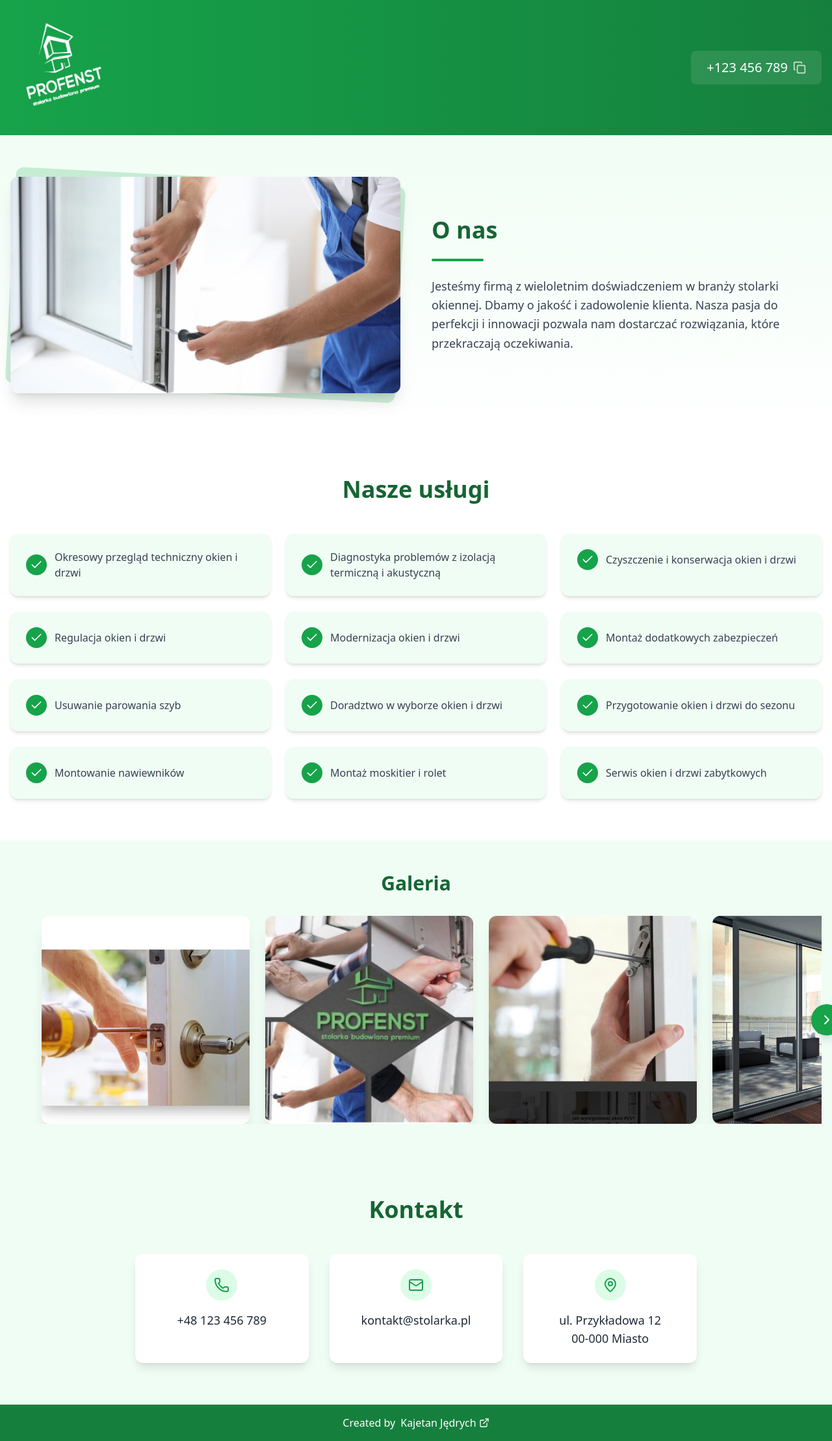
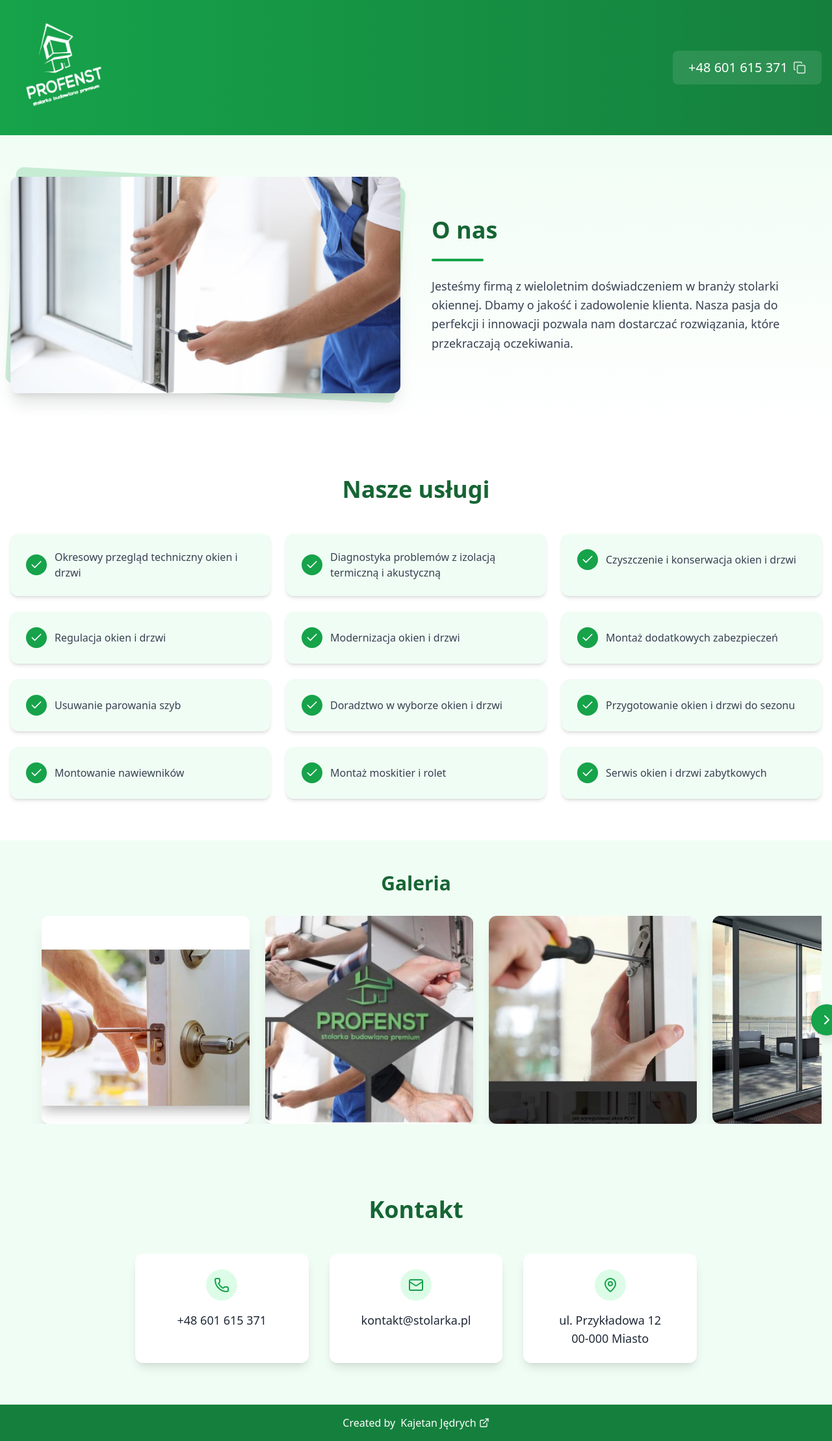
Before and after one commit to KajetanJedrych/profenst, a React (Create React App) app: page / in a window 1280 px wide. Shown: the whole page at 65% size. Built offline with nearby package versions, Linux system fonts and the light colour scheme.

Commit message:
contact info

```diff
--- a/src/components/Contact.js
+++ b/src/components/Contact.js
@@ -10,7 +10,7 @@ const Contact = () => (
           <div className="flex items-center justify-center w-12 h-12 bg-green-100 rounded-full mx-auto mb-4">
             <Phone className="w-6 h-6 text-green-600" />
           </div>
-          <p className="text-center text-lg font-medium">+48 123 456 789</p>
+          <p className="text-center text-lg font-medium">+48 601 615 371</p>
         </div>
         <div className="bg-white p-6 rounded-xl shadow-lg hover:shadow-xl transition-shadow duration-300">
           <div className="flex items-center justify-center w-12 h-12 bg-green-100 rounded-full mx-auto mb-4">
--- a/src/components/Footer.js
+++ b/src/components/Footer.js
@@ -7,7 +7,7 @@ const Footer = () => (
       <div className="flex justify-center items-center space-x-2 text-sm md:text-base">
         <span>Created by</span>
         <a
-          href="https://kajetanjedrych.pl"
+          href="https://www.jedrychk.com/"
           target="_blank"
           rel="noopener noreferrer"
           className="font-medium hover:text-green-300 transition-colors duration-200 flex items-center"
--- a/src/components/Header.js
+++ b/src/components/Header.js
@@ -6,7 +6,7 @@ const Header = () => {
   const [copied, setCopied] = useState(false);
 
   const handleCopy = () => {
-    navigator.clipboard.writeText("+123456789").then(() => {
+    navigator.clipboard.writeText("+48601615371").then(() => {
       setCopied(true);
       setTimeout(() => setCopied(false), 2000);
     });
@@ -27,7 +27,7 @@ const Header = () => {
             onClick={handleCopy}
             className="group flex items-center space-x-2 bg-white/10 hover:bg-white/20 px-6 py-3 rounded-lg transition-all duration-200"
           >
-            <span className="text-xl font-medium">+123 456 789</span>
+            <span className="text-xl font-medium">+48 601 615 371</span>
             {copied ? (
               <Check className="w-5 h-5 text-green-300" />
             ) : (
```
